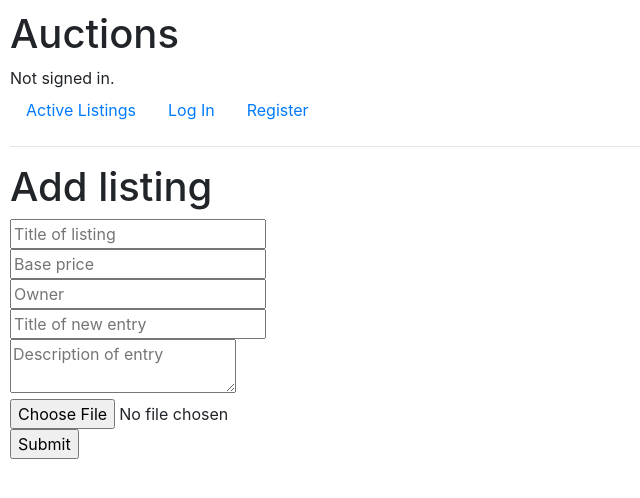
After one commit to haegray/WebDevPractice, a Django app: page /add_listing in a window 1280 px wide. The commit adds this page. Shown: the top 498 px of the page, without its empty margins (0-640 px from the left). Run offline with Django 3.2, Linux system fonts and the light colour scheme; some libraries are stand-ins or nearby versions.

Commit message:
Added an add listing page

```diff
--- a/commerce/auctions/models.py
+++ b/commerce/auctions/models.py
@@ -30,4 +30,4 @@ class Bid(models.Model):
 
 
     def __str__(self):
-        return f"<Bid {self.id}: {self.bidder} bids {self.bid} on {self.listed_item}"
+        return f"<Bid {self.id}: {self.bidder} bids {self.bid} on {self.listed_item.title}"
--- /dev/null
+++ b/commerce/auctions/templates/auctions/add_listing.html
@@ -0,0 +1,28 @@
+{% extends "auctions/layout.html" %}
+
+
+{% block title %}
+    New Listing
+{% endblock %}
+
+{% block body %}
+
+    <h1>Add listing</h1>
+    <form action="{% url 'add_listing' %}" method="post" enctype="multipart/form-data">
+        {% csrf_token %}
+        <input class="listing_info" type="text" name="title" placeholder="Title of listing"><br/>
+        {% csrf_token %}
+        <input class="listing_info" type="text" name="current_price" placeholder="Base price"><br/>
+        {% csrf_token %}
+        <input class="listing_info" type="text" name="owned_by" placeholder="Owner"><br/>
+        {% csrf_token %}
+        <input class="listing_info" type="text" name="current_price" placeholder="Title of new entry"><br/>
+        {% csrf_token %}
+        <textarea class = "listing_des" name="description" placeholder="Description of entry"></textarea><br/>
+        {% csrf_token %}
+        <input class = "listing_info" type="file" id="listing_img" name="photo"><br/>
+        {% csrf_token %}
+        <input class = "submit_button" type = "submit">
+    </form>
+
+{% endblock %}
--- a/commerce/auctions/templates/auctions/index.html
+++ b/commerce/auctions/templates/auctions/index.html
@@ -3,7 +3,7 @@
 {% block body %}
     <h2>Active Listings</h2>
     {% for listing in listings %}
-        <li> <img src="{{ listing.photo.url }}" alt="img" width="80"> {{listing}} </li>
+        <li> <img src="{{ listing.photo.url }}" alt="img" width="80"> <a href ="{% url 'listing' listing.title %}">{{listing.title}}</a> <br/> {{listing.description}} {{listing.current_price}} </li>
 
     {% endfor %}
 
--- a/commerce/auctions/templates/auctions/layout.html
+++ b/commerce/auctions/templates/auctions/layout.html
@@ -20,7 +20,13 @@
             <li class="nav-item">
                 <a class="nav-link" href="{% url 'index' %}">Active Listings</a>
             </li>
+
             {% if user.is_authenticated %}
+
+                <li class="nav-item">
+                    <a class="nav-link" href="{% url 'add_listing' %}">Add Listing</a>
+                </li>
+
                 <li class="nav-item">
                     <a class="nav-link" href="{% url 'logout' %}">Log Out</a>
                 </li>
--- a/commerce/auctions/urls.py
+++ b/commerce/auctions/urls.py
@@ -6,5 +6,7 @@ urlpatterns = [
     path("", views.index, name="index"),
     path("login", views.login_view, name="login"),
     path("logout", views.logout_view, name="logout"),
-    path("register", views.register, name="register")
+    path("register", views.register, name="register"),
+    path("add_listing", views.add_listing, name="add_listing"),
+    path("<str:title>", views.listing, name="listing")
 ]
--- a/commerce/auctions/views.py
+++ b/commerce/auctions/views.py
@@ -1,6 +1,6 @@
 from django.contrib.auth import authenticate, login, logout
 from django.db import IntegrityError
-from django.http import HttpResponse, HttpResponseRedirect
+from django.http import HttpResponse, HttpResponseRedirect, HttpResponseNotFound
 from django.shortcuts import render
 from django.urls import reverse
 
@@ -21,6 +21,40 @@ def index(request):
     return render(request, "auctions/index.html", {
         "listings": listings
     })
+
+def listing(request, title):
+    listing = Listing.objects.get(title = title)
+    bids = [bid for bid in listing.bids.all()]
+
+    return render(request, "auctions/listing.html", {
+        "listing": listing,
+        "bids": bids
+    })
+
+def add_listing(request):
+    if request.method == "POST":
+        try:
+            listing = Listing.objects.get(title = request.POST.get('title'))
+            return HttpResponseNotFound("This item already exists.")
+        except Listing.DoesNotExist:
+            title = request.POST.get('title')
+            current_price = request.POST.get('current_price')
+            owned_by = User.objects.get(username = request.POST.get('owned_by'))
+            print("request user ", request.user)
+            print("owned by", owned_by)
+            if str(request.user) != str(owned_by):
+                return HttpResponseNotFound("You can only post your own listing.")
+            description = request.POST.get('description')
+            photo = request.FILES.get('photo')
+            l = Listing(title=title, current_price=current_price, owned_by=owned_by, description=description, photo=photo)
+            l.save()
+            listings = Listing.objects.all()
+            return render(request, "auctions/index.html", {
+            "listings": listings
+            })
+    else:
+        return render(request, "auctions/add_listing.html")
+
 
 
 def login_view(request):
```
Also changed, not shown: commerce/auctions/templates/auctions/listing.html (added, +16 -0 lines), commerce/auctions/migrations/0005_alter_listing_photo.py (added), commerce/db.sqlite3, commerce/media/media/Blooper.png (added).
